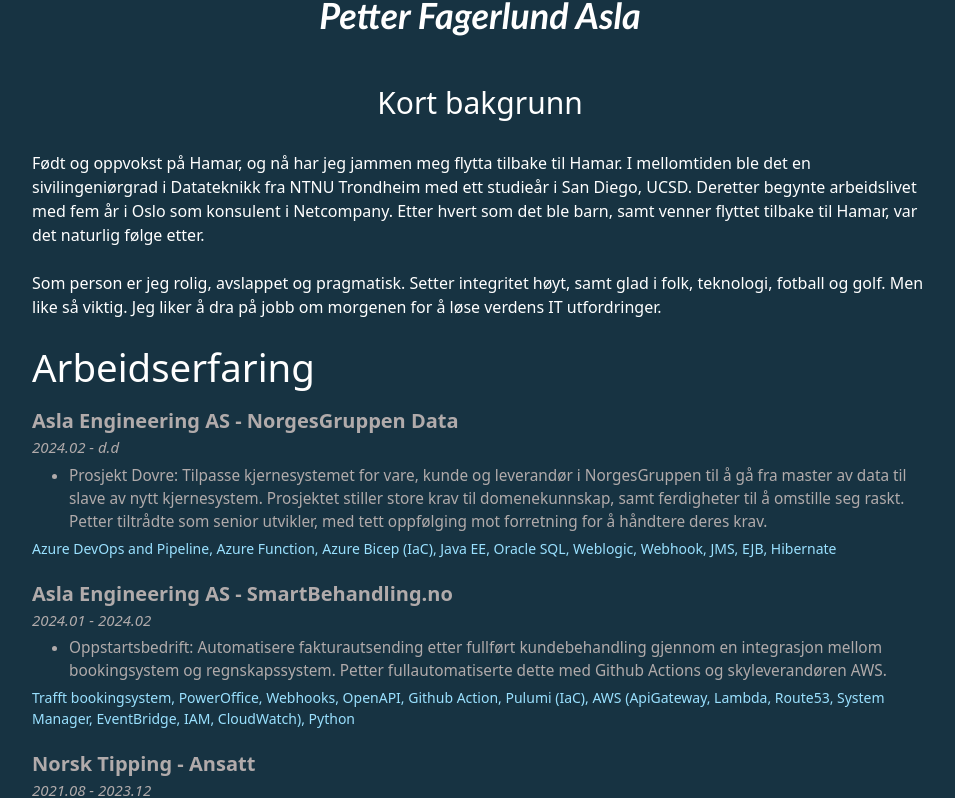
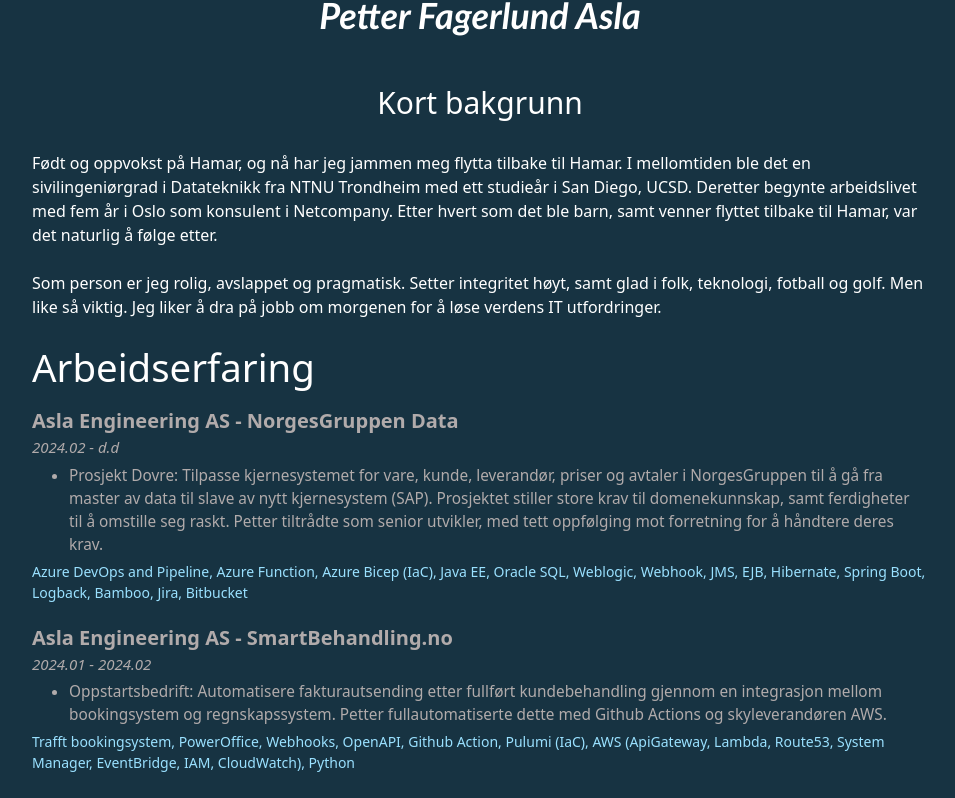
Before and after one commit to petterasla/asla, a React (Create React App) app in the folder asla-app/: page /background in a window 1280 px wide. Shown: the part 399-1197 px from the top of the page, without its empty margins (160-1115 px from the left). Built offline with nearby package versions, Linux system fonts and the light colour scheme.

Commit message:
oppdatere bakgrunnstekst

```diff
--- a/asla-app/src/pages/Background/Background.tsx
+++ b/asla-app/src/pages/Background/Background.tsx
@@ -15,7 +15,7 @@
             Født og oppvokst på Hamar, og nå har jeg jammen meg flytta tilbake til Hamar. I mellomtiden ble det
             en sivilingeniørgrad i Datateknikk fra NTNU Trondheim med ett studieår i San Diego, UCSD. Deretter
             begynte arbeidslivet med fem år i Oslo som konsulent i Netcompany. Etter hvert som det ble barn,
-            samt venner flyttet tilbake til Hamar, var det naturlig følge etter.
+            samt venner flyttet tilbake til Hamar, var det naturlig å følge etter.
             <br></br>
             <br></br>
             Som person er jeg rolig, avslappet og pragmatisk. Setter integritet høyt, samt glad i folk, teknologi,
@@ -31,15 +31,15 @@
             <div className="experience-description CV-item">
                 <ul>
                     <li>
-                        Prosjekt Dovre: Tilpasse kjernesystemet for vare, kunde og leverandør i NorgesGruppen
-                        til å gå fra master av data til slave av nytt kjernesystem. Prosjektet stiller store krav til
+                        Prosjekt Dovre: Tilpasse kjernesystemet for vare, kunde, leverandør, priser og avtaler i NorgesGruppen
+                        til å gå fra master av data til slave av nytt kjernesystem (SAP). Prosjektet stiller store krav til
                         domenekunnskap, samt ferdigheter til å omstille seg raskt. Petter tiltrådte som senior utvikler,
                         med tett oppfølging mot forretning for å håndtere deres krav.
                     </li>
                 </ul>
             </div>
             <div className="experience-summary CV-item"> Azure DevOps and Pipeline, Azure Function, Azure Bicep (IaC),
-                Java EE, Oracle SQL, Weblogic, Webhook, JMS, EJB, Hibernate
+                Java EE, Oracle SQL, Weblogic, Webhook, JMS, EJB, Hibernate, Spring Boot, Logback, Bamboo, Jira, Bitbucket
             </div>
         </div>
         <div className="CV-bulk flex-item">
```
